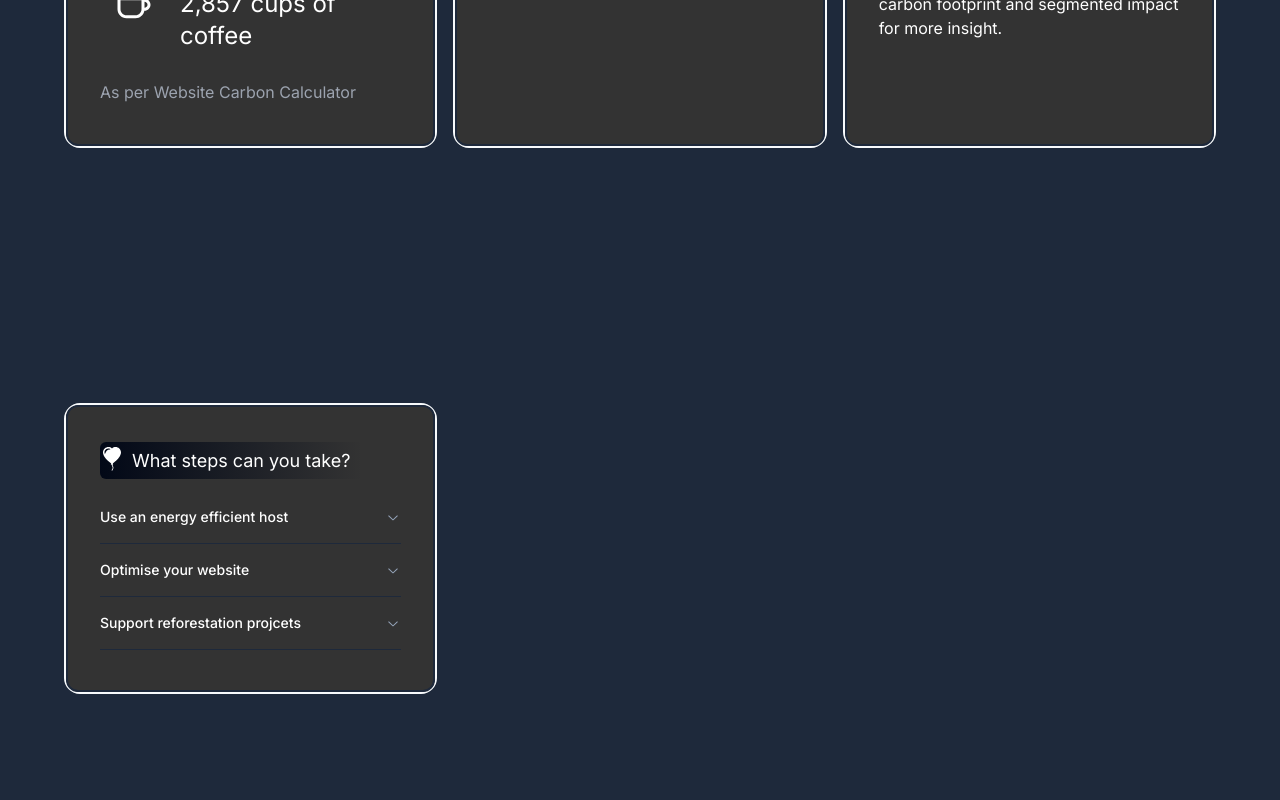
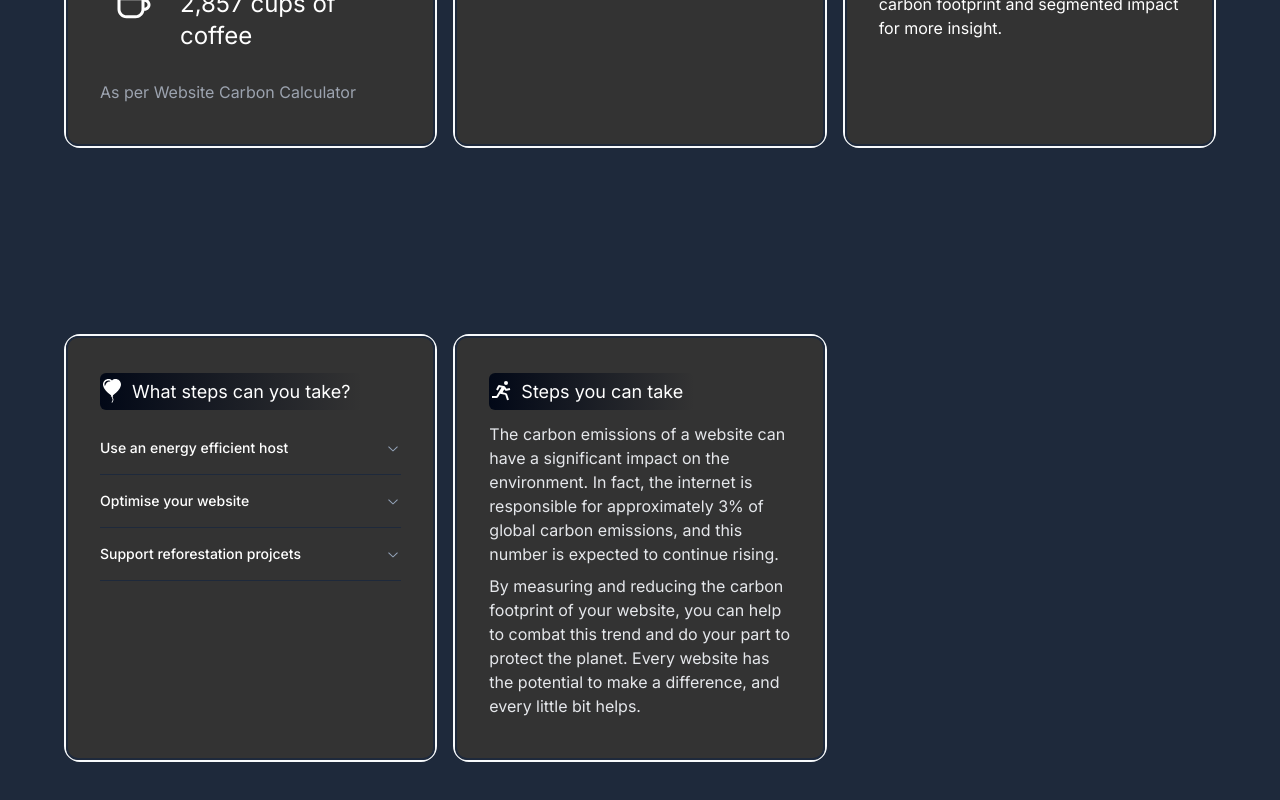
Before and after one commit to Souradip2022/carbon_footprint_estimator, a Next.js app in the folder web_client/: page /server_carbon_footprint in a window 1280 px wide. Shown: the part 922-1722 px from the top of the page. Built offline with nearby package versions, Linux system fonts and the light colour scheme.

Commit message:
Added WhyCare component in footer

```diff
--- a/web_client/src/app/server_carbon_footprint/page.tsx
+++ b/web_client/src/app/server_carbon_footprint/page.tsx
@@ -6,6 +6,7 @@ import DegitalEmissionDetail from "@/components/server_footprint_checker/carbon_
 import FootprintCalculationDetail
   from "@/components/server_footprint_checker/carbon_emission_details/FootprintCalculationDetail";
 import {StepGuidance} from "@/components/server_footprint_checker/recomendation_to_users/StepGuidance";
+import WhyCare from "@/components/server_footprint_checker/recomendation_to_users/WhyCare";
 
 function Page() {
   return (
@@ -23,6 +24,7 @@ function Page() {
         <div
           className=" h-full w-[90%] grid grid-cols-1 md:grid-cols-2 lg:grid-cols-3 gap-4 space-y-5 max-w-[360px] md:space-y-0 md:max-w-none items-stretch">
           <StepGuidance/>
+          <WhyCare/>
         </div>
       </footer>
     </>
--- /dev/null
+++ b/web_client/src/components/server_footprint_checker/recomendation_to_users/WhyCare.tsx
@@ -0,0 +1,32 @@
+import InfoWrapper from "@/components/server_footprint_checker/sub_components/InfoWrapper";
+import {BiRun} from "react-icons/bi";
+import React from "react";
+
+const WhyCare = () => {
+  return (
+    <div className="border-2 border-primary rounded-2xl">
+      <InfoWrapper
+        icon={<BiRun/>}
+        title="Steps you can take"
+        gradient="from-background to-renaissance text-glitter-shower"
+      >
+        <div className="text-gray-200 space-y-2">
+          <p>
+            The carbon emissions of a website can have a significant impact on the
+            environment. In fact, the internet is responsible for approximately 3%
+            of global carbon emissions, and this number is expected to continue
+            rising.
+          </p>
+          <p>
+            By measuring and reducing the carbon footprint of your website, you
+            can help to combat this trend and do your part to protect the planet.
+            Every website has the potential to make a difference, and every little
+            bit helps.
+          </p>
+        </div>
+      </InfoWrapper>
+    </div>
+  );
+};
+
+export default WhyCare;
```
